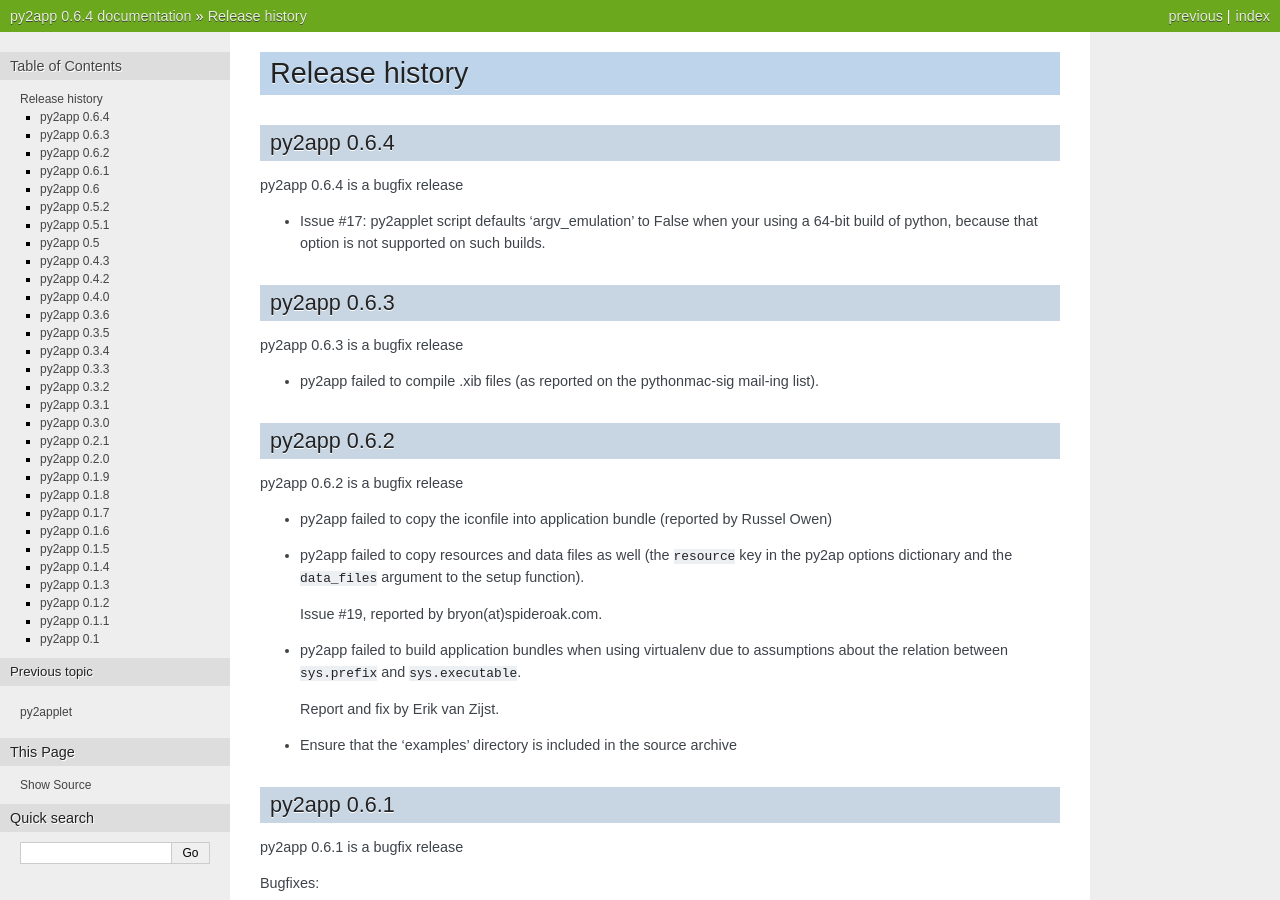
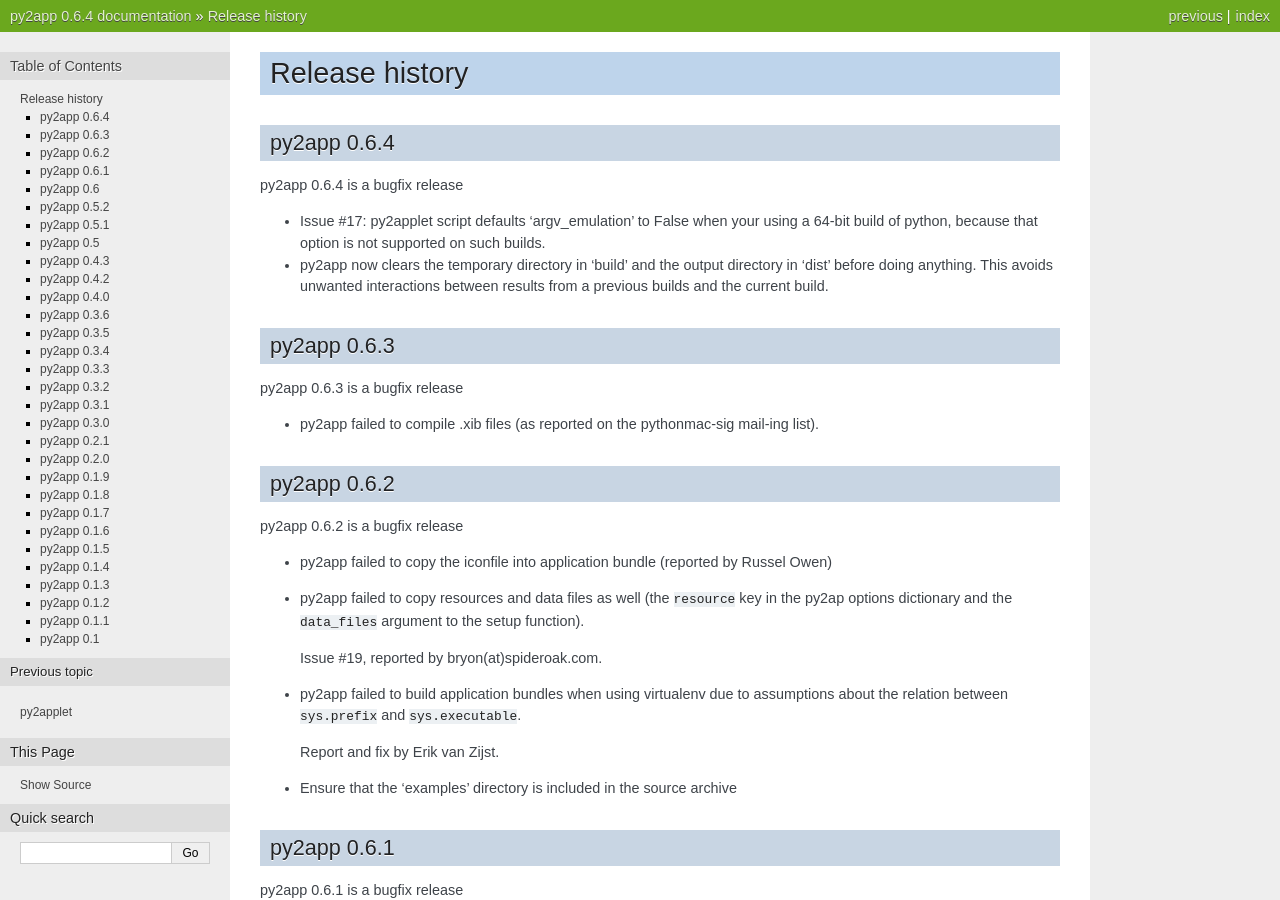
Before and after one commit to ronaldoussoren/py2app, a Sphinx documentation site: the page built from doc/changelog.rst, in a window 1280 px wide and 900 px high. Built offline with Sphinx 7.4.7, drawn with Linux system fonts in a browser that asks for light colours.

Commit message:
Erase build and dist directories before builds
With this patch py2app will remove previous builds before attempting
a new one. This is needed because the results of a previous
build can cause problems with a new build, and keeping the
previous build around is not usefull anyway because py2app will
do a full rebuild anyway.

```diff
--- a/doc/changelog.rst
+++ b/doc/changelog.rst
@@ -9,6 +9,10 @@ py2app 0.6.4 is a bugfix release
 - Issue #17: py2applet script defaults 'argv_emulation' to False when your using
   a 64-bit build of python, because that option is not supported on
   such builds.
+
+- py2app now clears the temporary directory in 'build' and the output directory
+  in 'dist' before doing anything. This avoids unwanted interactions between
+  results from a previous builds and the current build.
 
 
 
```
Also changed, not shown: 1 other file.
